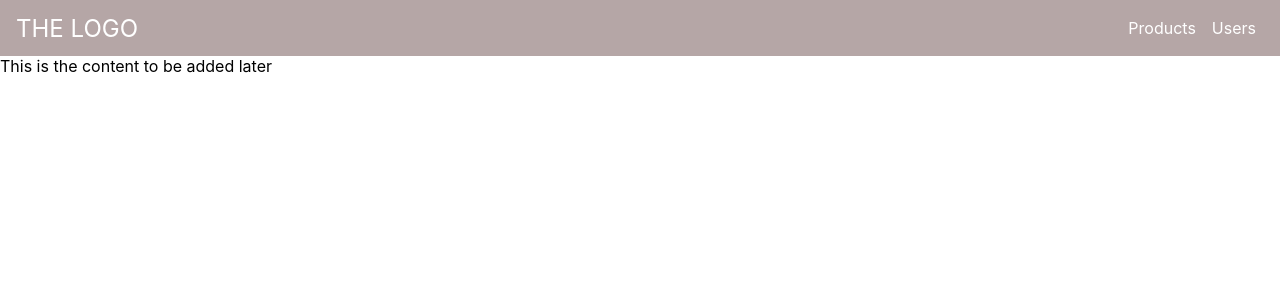
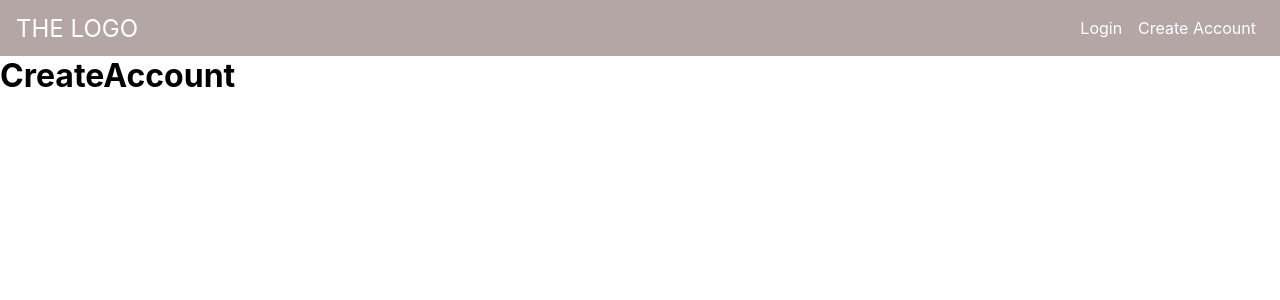
Before and after one commit to Delivery-Service10/frontend-service, a React (Create React App) app: page /create-account in a window 1280 px wide. Shown: the top 300 px of the page. Built offline with nearby package versions, Linux system fonts and the light colour scheme.

Commit message:
Last commit of the day- to keep on working tomorrow

```diff
--- a/package.json
+++ b/package.json
@@ -31,5 +31,8 @@
       "last 1 firefox version",
       "last 1 safari version"
     ]
+  },
+  "devDependencies": {
+    "react-router-dom": "^5.2.0"
   }
 }
--- a/src/App.js
+++ b/src/App.js
@@ -3,6 +3,8 @@ import './App.css';
 import Toolbar from './components/Toolbar/Toolbar'
 import SideDrawer from "./components/SideDrawer/SideDrawer";
 import Backdrop from "./components/Backdrop/Backdrop"
+import {Switch,Route, BrowserRouter, Link} from 'react-router-dom'
+import CreateAccountPage from "./components/pages/create-account/create-account.component";
 
 class App extends Component {
     state = {
@@ -28,7 +30,11 @@ class App extends Component {
             <SideDrawer show={this.state.sideDrawerOpen}/>
             {backdrop}
           <main style={{marginTop: '56px'}}>
-            <p>This is the content to be added later</p>
+              <BrowserRouter>
+                  <Switch>
+                      <Route exact path='/create-account' component={CreateAccountPage}></Route>
+                  </Switch>
+              </BrowserRouter>
           </main>
         </div>
     );
--- a/src/components/Toolbar/Toolbar.jsx
+++ b/src/components/Toolbar/Toolbar.jsx
@@ -2,6 +2,7 @@ import React from "react";
 import './Toolbar.scss'
 import '../SideDrawer/DrawerToggleButton'
 import DrawerToggleButton from "../SideDrawer/DrawerToggleButton";
+// import {Link} from 'react-router-dom'
 
 const toolbar = props => (
     <header className="toolbar">
@@ -15,8 +16,8 @@ const toolbar = props => (
             <div className="spacer"/>
             <div className="toolbar_navigation-items">
                 <ul>
-                    <li><a href="/">Products</a></li>
-                    <li><a href="/">Users</a></li>
+                    <li><a href="/">Login</a></li>
+                    <li><a href="/create-account">Create Account</a></li>
                 </ul>
             </div>
         </nav>
--- /dev/null
+++ b/src/components/pages/create-account/create-account.component.jsx
@@ -0,0 +1,8 @@
+import React from "react";
+
+const CreateAccountPage =() => (
+    <div>
+        <h1>CreateAccount</h1>
+    </div>
+);
+export default CreateAccountPage;
```
Also changed, not shown: src/components/pages/create-account/create-account.styles.scss (added), 1 other file (tests, documents, lock files or other folders).
